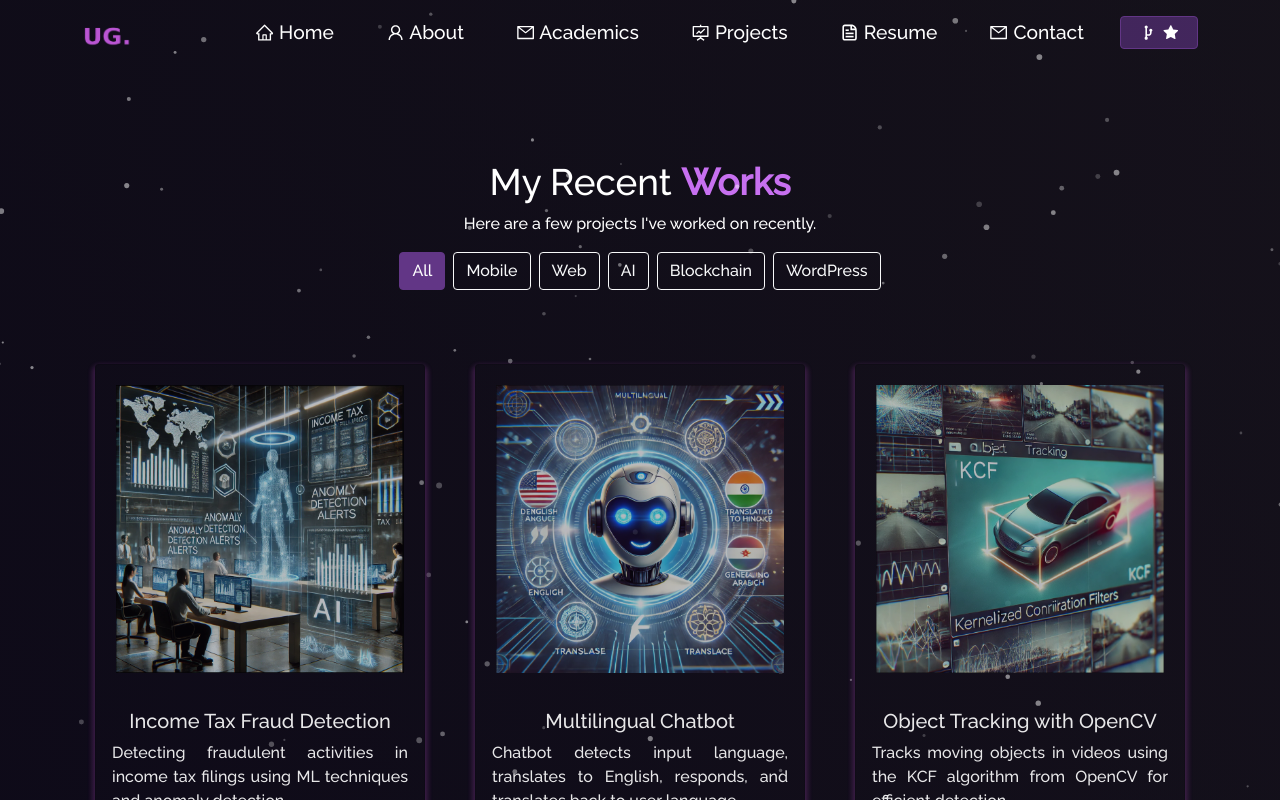
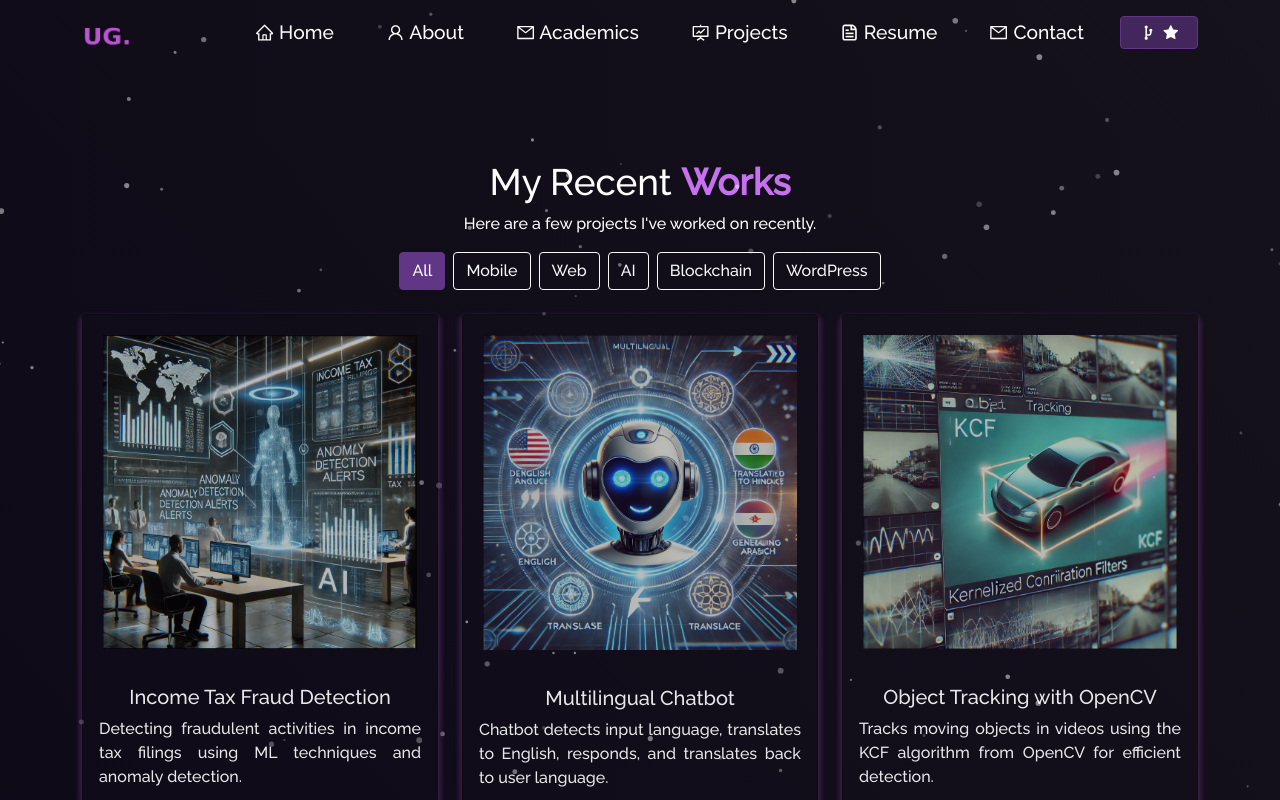
Before and after one commit to Obiorachibuike/CodexTech, a React (Create React App) app: page /project in a window 1280 px wide. Shown: the top 800 px of the page. Built offline with nearby package versions, Linux system fonts and the light colour scheme.

Commit message:
Update Projects.js

```diff
--- a/src/components/Projects/Projects.js
+++ b/src/components/Projects/Projects.js
@@ -104,7 +104,7 @@ function Projects() {
   const [filter, setFilter] = useState("All");
   const [visibleCount, setVisibleCount] = useState(6);
   const [isFading, setIsFading] = useState(false);
-  const [delayedVisibleItems, setDelayedVisibleItems] = useState({});
+  const [visibleItems, setVisibleItems] = useState({});
   const sentinelRef = useRef(null);
   const cardRefs = useRef({});
 
@@ -118,7 +118,7 @@ function Projects() {
   const filteredProjects = getFilteredProjects();
 
   useEffect(() => {
-    setDelayedVisibleItems({});
+    setVisibleItems({});
     cardRefs.current = {};
 
     const observer = new IntersectionObserver(
@@ -126,11 +126,9 @@ function Projects() {
         entries.forEach((entry) => {
           if (entry.isIntersecting) {
             const key = entry.target.getAttribute("data-key");
-            const delay = parseInt(entry.target.getAttribute("data-delay")) || 0;
-
             setTimeout(() => {
-              setDelayedVisibleItems((prev) => ({ ...prev, [key]: true }));
-            }, delay);
+              setVisibleItems((prev) => ({ ...prev, [key]: true }));
+            }, parseInt(entry.target.getAttribute("data-delay")) || 0);
           }
         });
       },
@@ -212,16 +210,14 @@ function Projects() {
                 md={6}
                 lg={4}
                 key={key}
-                className={`project-card fade-in-up ${
-                  delayedVisibleItems[key] && !isFading ? "visible" : ""
-                } ${isFading ? "fading-out" : ""}`}
                 data-key={key}
                 data-delay={delay}
                 ref={(el) => (cardRefs.current[key] = el)}
               >
                 <ProjectCard
                   {...project}
-                  imgPath={project.imgPath || defaultImage}
+                  visible={visibleItems[key] && !isFading}
+                  fadingOut={isFading}
                 />
               </Col>
             );
```
